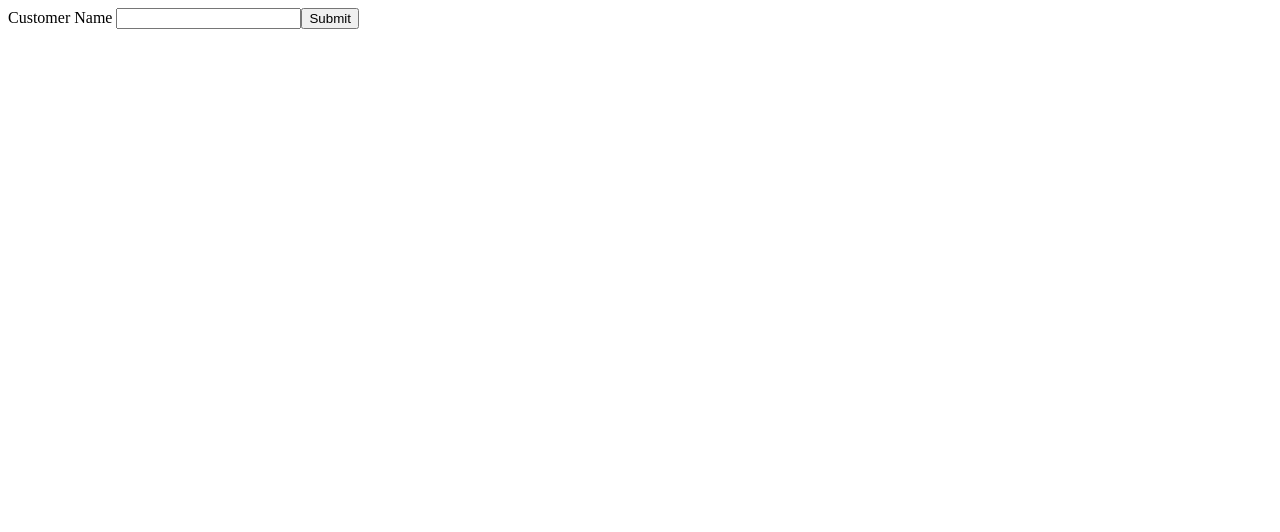
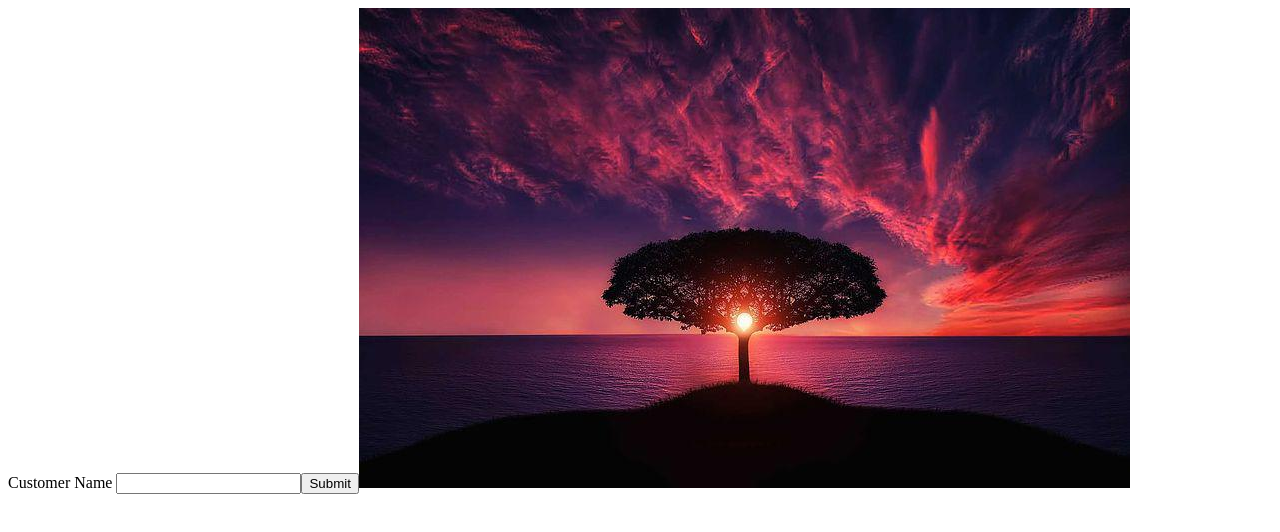
Before and after one commit to vikash-verma-profile/Dot-Net-Sep-2022-Conz, an Angular app in the folder Angular-Labs/sample-project/: page / in a window 1280 px wide. Shown: the top 532 px of the page. Built offline with nearby package versions, Linux system fonts and the light colour scheme.

Commit message:
added angular code

```diff
--- a/Angular-Labs/sample-project/src/app/app.component.html
+++ b/Angular-Labs/sample-project/src/app/app.component.html
@@ -1,3 +1,12 @@
 Customer Name
 <input type="text" />
 <input type="button" value="Submit" (click)="show()"/>
+
+<!--
+ ()=>event binding
+ []=>property binding
+ [()]=>2 way bindings
+
+-->
+
+<img [src]="imageURL" />
--- a/Angular-Labs/sample-project/src/app/app.component.ts
+++ b/Angular-Labs/sample-project/src/app/app.component.ts
@@ -6,6 +6,7 @@ import { Component } from '@angular/core';
 })
 export class AppComponent {
   title = 'sample-project';
+  imageURL="././assets/image.jpg";
 
   show(){
     debugger;
```
